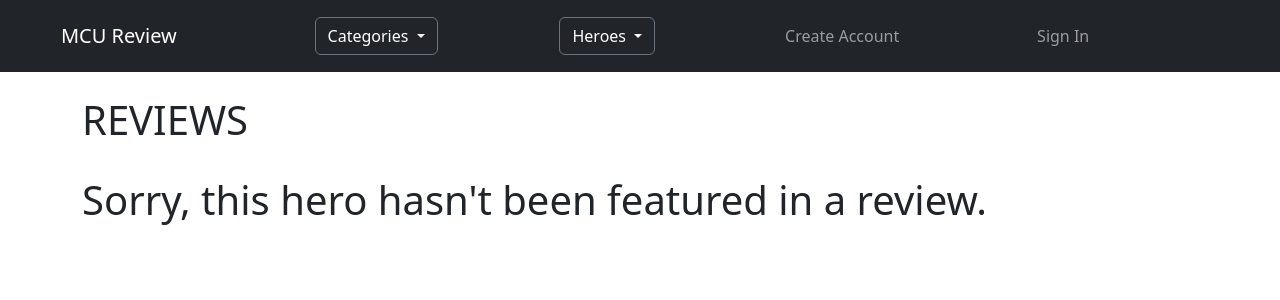
After one commit to Mtborren/mcuReview, a Django app: page /featured/1/ in a window 1280 px wide. The commit adds this page. Shown: the top 300 px of the page. Run offline with Django 4.2, Linux system fonts and the light colour scheme; data comes from the database, SQL or seed files in the repository; both versions use the stored data as it was after the commit; some libraries are stand-ins or nearby versions.

Commit message:
added filter feature to hero list and created Hero View --- recoded category view as class view

```diff
--- a/marvelapp/blog/models.py
+++ b/marvelapp/blog/models.py
@@ -21,6 +21,7 @@ class Featured(models.Model):
 
     def __str__(self):
         return self.name.title()
+
     def get_absolute_url(self):
         return reverse('home')
 
--- a/marvelapp/blog/templates/article_details.html
+++ b/marvelapp/blog/templates/article_details.html
@@ -20,12 +20,15 @@
                 <b class="p-2">Category:</b>
                 <b class="p-2">Directed By:</b>
                 <b class="p-2">Year Released:</b>
+                <b class="p-2">Featured Heroes:</b>
             </div>
             <div class="d-flex flex-column p-2">
                 <span class="text-capitalize p-2">{{ post.rating }}</span>
-                <span class="text-capitalize p-2">{{ post.category }}</span>
+                <a href="{% url 'category' post.category|slugify %}" class="text-capitalize p-2">{{ post.category }}</a>
                 <span class="text-capitalize p-2">{{ post.director }}</span>
                 <span class="text-capitalize p-2">{{ post.year }}</span>
+                <span class="text-capitalize p-2">{{ post.featured }}</span>
+
             </div>
         </div>
         <div class="d-flex flex-column p-2">
--- /dev/null
+++ b/marvelapp/blog/templates/featured_heroes.html
@@ -0,0 +1,56 @@
+{% extends 'index.html' %}
+
+{% block content %}
+
+
+    {% if hero_posts %}
+
+        {% for post in hero_posts %}
+                <div class="card d-flex flex-row w-75">
+                    {% if post.header_image %}
+                    <img src="{{ post.header_image.url }}" class="rounded" width="30%">
+                    {% else %}
+                    <img src="/media/images/249200c431fe811110761709b303fcaf.jpg" class="rounded" width="30%">
+                    {% endif %}
+                        <div class="card-body">
+                            <h5 class="card-title"><strong>{{ post.title }}</strong></h5>
+                            <hr>
+                            <div class="card-text">
+                            <div class="d-flex justify-content-around">
+                                <div class="d-flex flex-column">
+                                <strong class="p-2">Category:</strong>
+                                <strong class="p-2">Featuring:</strong>
+                                <strong class="p-2">Directed By:</strong>
+                                <strong class="p-2">Released:</strong>
+                                <strong class="p-2">Reviewed By:</strong>
+                                <strong class="p-2">Personal Rating:</strong>
+                                </div>
+                                <div class="d-flex flex-column">
+                                <a href="{% url 'category' post.category|slugify %}" class="text-capitalize p-2">{{ post.category }}</a>
+                                <span class="text-capitalize p-2">
+                                    {{ post.featured }}
+                                </span>
+                                <span class="text-capitalize p-2">{{ post.director }}</span>
+                                <span class="text-capitalize p-2">{{ post.year }}</span>
+                                <span class="text-capitalize p-2">{{ post.author }}</span>
+                                <span class="text-capitalize p-2">{{ post.rating }}</span>
+                                </div>
+                            </div>
+                    <br>
+                    <div class="d-flex flex-row justify-content-center">
+                        <a href="{% url 'article-detail' post.pk %}" class="btn btn-primary p-2">View Review</a>
+                    </div>
+                    </div>
+                </div>
+                </div>
+                <br>
+        {% endfor %}
+
+    {% else %}
+
+        <h1>Sorry, this hero hasn't been featured in a review.</h1>
+
+    {% endif %}
+
+
+{% endblock %}
--- a/marvelapp/blog/templates/home.html
+++ b/marvelapp/blog/templates/home.html
@@ -23,9 +23,7 @@
                   </div>
                   <div class="d-flex flex-column">
                     <a href="{% url 'category' post.category|slugify %}" class="text-capitalize p-2">{{ post.category }}</a>
-                    <span class="text-capitalize p-2">
-                      {{ post.featured }}
-                    </span>
+                    <span class="text-capitalize p-2">{{ post.featured }}</span>
                     <span class="text-capitalize p-2">{{ post.director }}</span>
                     <span class="text-capitalize p-2">{{ post.year }}</span>
                     <span class="text-capitalize p-2">{{ post.author }}</span>
--- a/marvelapp/blog/templates/index.html
+++ b/marvelapp/blog/templates/index.html
@@ -38,7 +38,7 @@
           </a>
           <div class="dropdown-menu" aria-labelledby="dropdownMenuLink">
             {% for item in feat_menu %}
-              <a class="dropdown-item">{{ item }}</a>
+              <a class="dropdown-item" href="{% url 'featured' item|slugify %}">{{ item }}</a>
             {% endfor %}
           </div>
         </div>
--- a/marvelapp/blog/urls.py
+++ b/marvelapp/blog/urls.py
@@ -1,5 +1,5 @@
 from django.urls import path
-from .views import HomeView, ArticleDetailView, AddReviewView, UpdateReviewView, DeleteReviewView, AddCategoryView, CategoryView
+from .views import HomeView, ArticleDetailView, AddReviewView, UpdateReviewView, DeleteReviewView, AddCategoryView, CategoryView, HeroView
 
 urlpatterns = [
 
@@ -11,5 +11,6 @@ urlpatterns = [
     path('article/edit/<int:pk>', UpdateReviewView.as_view(), name="update_review"),
     path('article/<int:pk>/delete/', DeleteReviewView.as_view(), name="delete_review"),
     path('category/<str:cats>/', CategoryView.as_view(), name='category'),
+    path('featured/<str:hero>/', HeroView.as_view(), name='featured'),
 
 ]
--- a/marvelapp/blog/views.py
+++ b/marvelapp/blog/views.py
@@ -6,7 +6,6 @@ from django.views.generic import ListView, DetailView, CreateView, UpdateView, D
 from .models import Post, Category, Featured
 from .forms import PostForm, EditForm
 from django.urls import reverse_lazy
-
 
 
 
@@ -25,6 +24,21 @@ class CategoryView(TemplateView):
         context.update({'cats':cats, 'category_posts':category_posts})
         return context
 
+
+class HeroView(TemplateView):
+    model = Post
+    template_name = 'featured_heroes.html'
+    ordering = ['-post_date']
+
+    def get_context_data(self, hero, *args, **kwargs):
+        cat_menu = Category.objects.all()
+        feat_menu = Featured.objects.all()
+        context = super(HeroView, self).get_context_data(*args, **kwargs)
+        hero_posts = Post.objects.filter(featured=hero.replace('-', ' '))
+        context["cat_menu"] = cat_menu
+        context["feat_menu"] = feat_menu
+        context.update({'hero':hero, 'hero_posts':hero_posts})
+        return context
 
 
 class HomeView(ListView):
```
Also changed, not shown: marvelapp/db.sqlite3.
